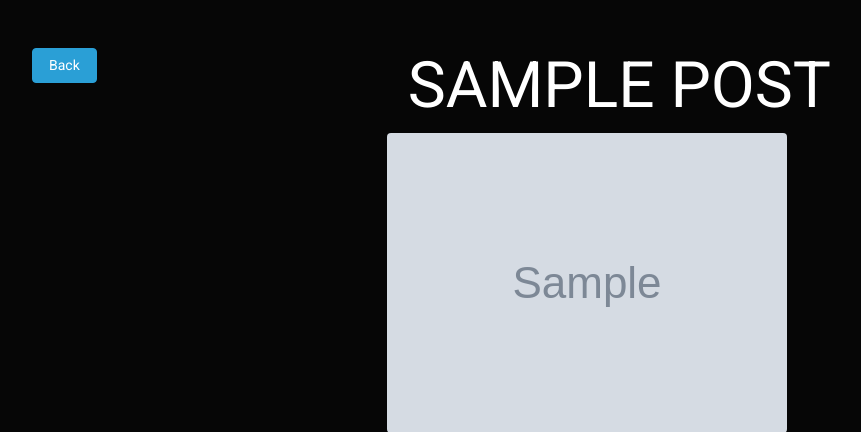
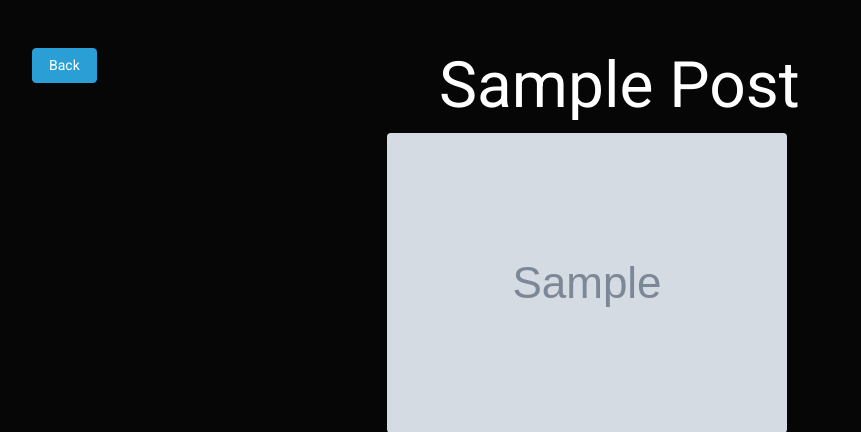
Before and after one commit to git-temak/wejapa, a PHP site: page /post.php?id=1 in a window 1280 px wide. Shown: the part 73-505 px from the top of the page, without its empty margins (53-914 px from the left). Run offline with PHP 8.4, Linux system fonts and the light colour scheme; tables that the repository leaves empty or names only in its code hold one stand-in row (values such as "Sample post"); grey boxes marked "Sample" are stand-in pictures.

Commit message:
text style update

```diff
--- a/blog-app/post.php
+++ b/blog-app/post.php
@@ -39,7 +39,7 @@
 <?php require('inc/header.php'); ?>
 	<div class="container text-center my-5">
 		<a class="btn btn-primary float-left" href="<?php echo ROOT_URL; ?>">Back</a>
-		<h1 class="text-uppercase"><?php echo $post['title']; ?></h1>
+		<h1 class="text-capitalize"><?php echo $post['title']; ?></h1>
 		<img src="/uploads/<?php echo $post['image']; ?>" class="img-fluid rounded">
 		<div class="card text-white bg-primary mb-3">
 		  <div class="card-header">Created on <?php echo $post['created_at']; ?> by <span class="font-weight-bold"><?php echo $post['author']; ?></span>
```
